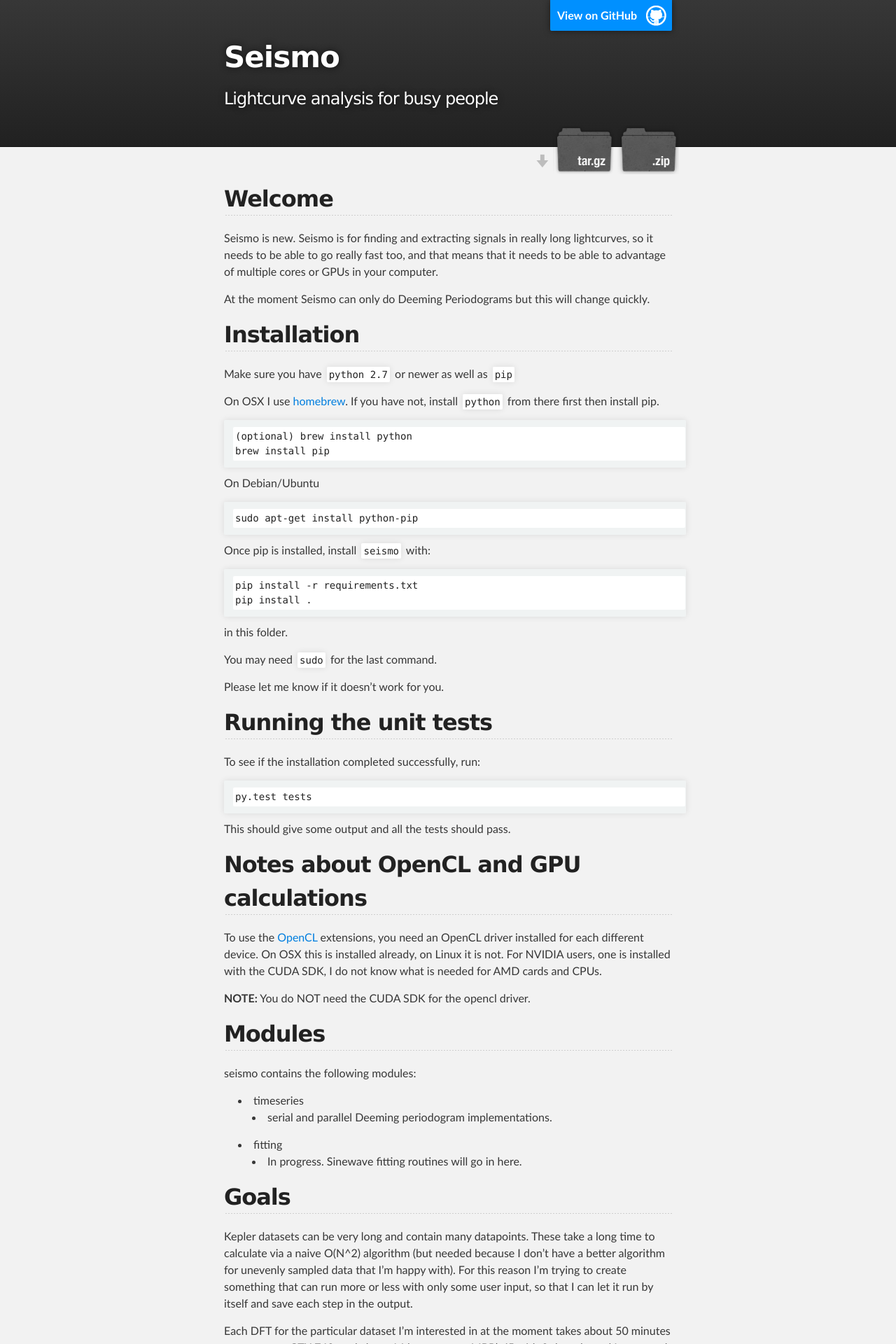
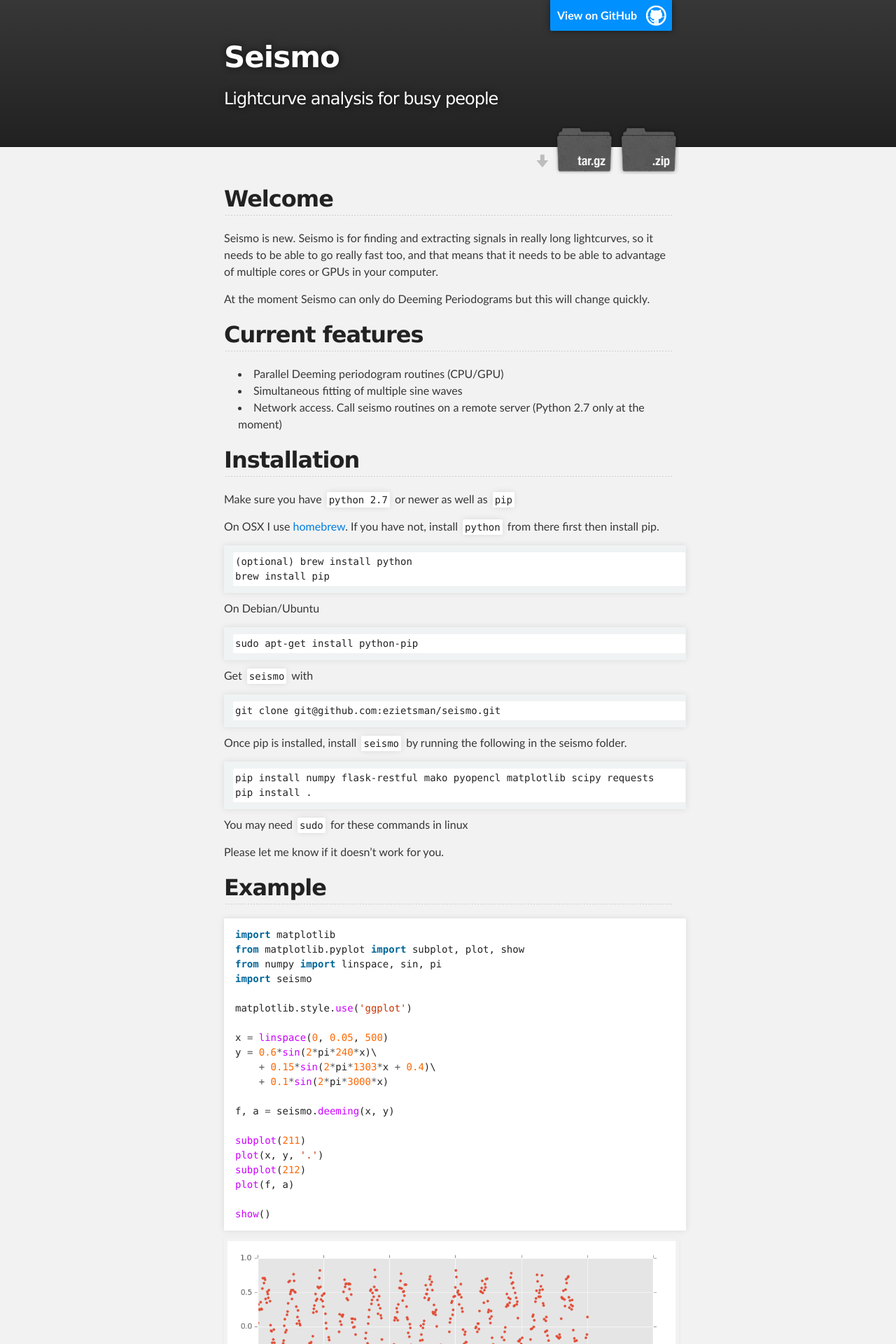
Before and after one commit to ezietsman/seismo, a Jekyll site: the page built from index.md, in a window 1280 px wide. Shown: the top 1920 px of the page at 70% size. Built offline with Jekyll 4.4.1, drawn with Linux system fonts in a browser that asks for light colours; some of the changed text lies outside the part shown.

Commit message:
Updated web page

```diff
--- a/index.md
+++ b/index.md
@@ -14,6 +14,12 @@ At the moment Seismo can only do Deeming Periodograms but this will change
 quickly.
 
 
+## Current features
+
+* Parallel Deeming periodogram routines (CPU/GPU)
+* Simultaneous fitting of multiple sine waves
+* Network access. Call seismo routines on a remote server (Python 2.7 only at the moment)
+
 ## Installation
 
 Make sure you have `python 2.7` or newer as well as `pip`
@@ -28,16 +34,50 @@ On Debian/Ubuntu
 
     sudo apt-get install python-pip
 
-Once pip is installed, install `seismo` with:
 
-    pip install -r requirements.txt
+Get `seismo` with
+
+    git clone git@github.com:ezietsman/seismo.git
+
+Once pip is installed, install `seismo` by running the following in the seismo folder.
+
+    pip install numpy flask-restful mako pyopencl matplotlib scipy requests
     pip install .
 
-in this folder.
 
-You may need `sudo` for the last command.
+You may need `sudo` for these commands in linux
 
 Please let me know if it doesn't work for you.
+
+
+## Example
+
+{% highlight python %}
+import matplotlib
+from matplotlib.pyplot import subplot, plot, show
+from numpy import linspace, sin, pi
+import seismo
+
+matplotlib.style.use('ggplot')
+
+x = linspace(0, 0.05, 500)
+y = 0.6*sin(2*pi*240*x)\
+    + 0.15*sin(2*pi*1303*x + 0.4)\
+    + 0.1*sin(2*pi*3000*x)
+
+f, a = seismo.deeming(x, y)
+
+subplot(211)
+plot(x, y, '.')
+subplot(212)
+plot(f, a)
+
+show()
+{% endhighlight %}
+![images/ex1.png](images/ex1.png)
+
+
+See the `examples` folder for more detailed examples. I'm sorry, I haven't written proper docs yet. Coming Soon!
 
 ## Running the unit tests
 
@@ -56,29 +96,3 @@ already, on Linux it is not. For NVIDIA users, one is installed with the CUDA
 SDK, I do not know what is needed for AMD cards and CPUs.
 
 **NOTE:** You do NOT need the CUDA SDK for the opencl driver.
-
-
-## Modules
-
-seismo contains the following modules:
-
-
-* timeseries
-    - serial and parallel Deeming periodogram implementations.
-* fitting
-    - In progress. Sinewave fitting routines will go in here.
-
-
-## Goals
-
-Kepler datasets can be very long and contain many datapoints. These take a long
-time to calculate via a naive O(N^2) algorithm (but needed because I don't have
-a better algorithm for unevenly sampled data that I'm happy with). For this
-reason I'm trying to create something that can run more or less with only some
-user input, so that I can let it run by itself and save each step in the
-output.
-
-Each DFT for the particular dataset I'm interested in at the moment takes
-about 50 minutes to run on my GTX 760, and about 16 hours on my MBP's i5 with 2
-threads, and I may need to do 40 - 50 of them to extract all the frequencies.
-(Donations for a Nvidia 980 welcome)
--- a/stylesheets/stylesheet.css
+++ b/stylesheets/stylesheet.css
@@ -151,9 +151,10 @@ img {
 p img {
   display: inline;
   margin: 0;
-  padding: 0;
+  padding: auto;
   vertical-align: middle;
   text-align: center;
+  max-width: 100%;
   border: none;
 }
 
@@ -420,4 +421,9 @@ Small Device Styles
     font-size: 11px;
   }
 
+  p > img {
+    min-width: 320px;
+    max-width: 480px;
+  }
+
 }
```
Also changed, not shown: images/ex1.png (added).
